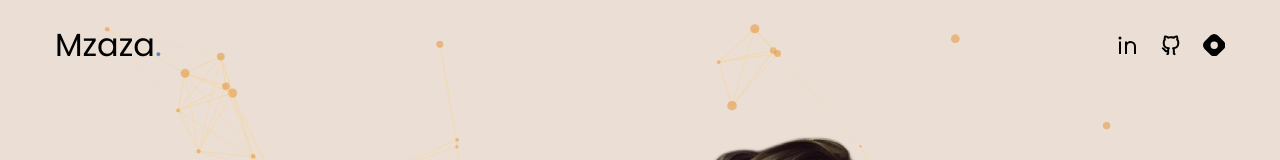
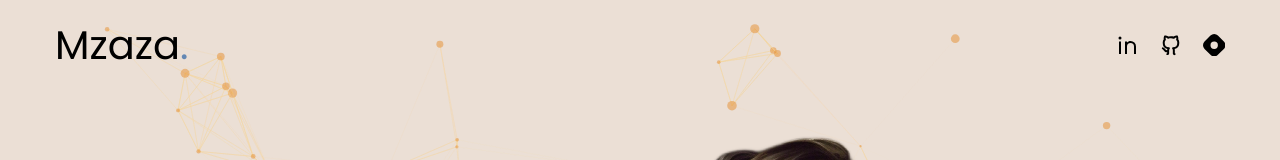
Before and after one commit to mzazakeith/portefeuille, a Next.js app: page / in a window 1280 px wide. Shown: the top 160 px of the page. Built offline with nearby package versions, Linux system fonts and the light colour scheme.

Commit message:
Header font size change

```diff
--- a/components/Header.js
+++ b/components/Header.js
@@ -7,7 +7,7 @@ const Header = () => {
       <header className='fixed z-30 w-full flex items-center px-16 xl:px-0 xl:h-[90px]'>
           <div className='container mx-auto'>
               <div className="flex flex-col lg:flex-row justify-between items-center gap-y-6 py-8">
-                  <Link className="text-[2rem] font-poppins"  href="">
+                  <Link className="text-[2.5rem] font-poppins"  href="">
                       <span>Mzaza<span className="text-accent">.</span></span>
                   </Link>
 
```
